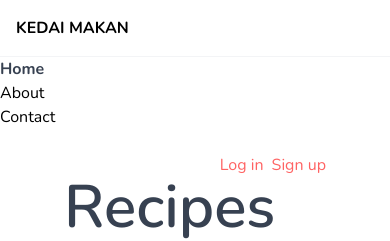
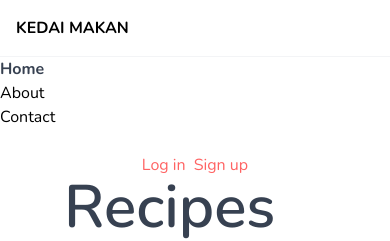
Before and after one commit to maeil99/tailwind-css, a Next.js app: page / in a window 390 px wide. Shown: the top 241 px of the page. Built offline with nearby package versions, Linux system fonts and the light colour scheme.

Commit message:
apply responsive classes

```diff
--- a/pages/index.tsx
+++ b/pages/index.tsx
@@ -37,7 +37,7 @@
           </nav>
         </div>
         <main className="px-16 py-6">
-          <div className='flex justify-end'>
+          <div className='flex justify-center md:justify-end'>
             <Link href="#">
               <a className='text-primary'>Log in</a>
             </Link>
```
